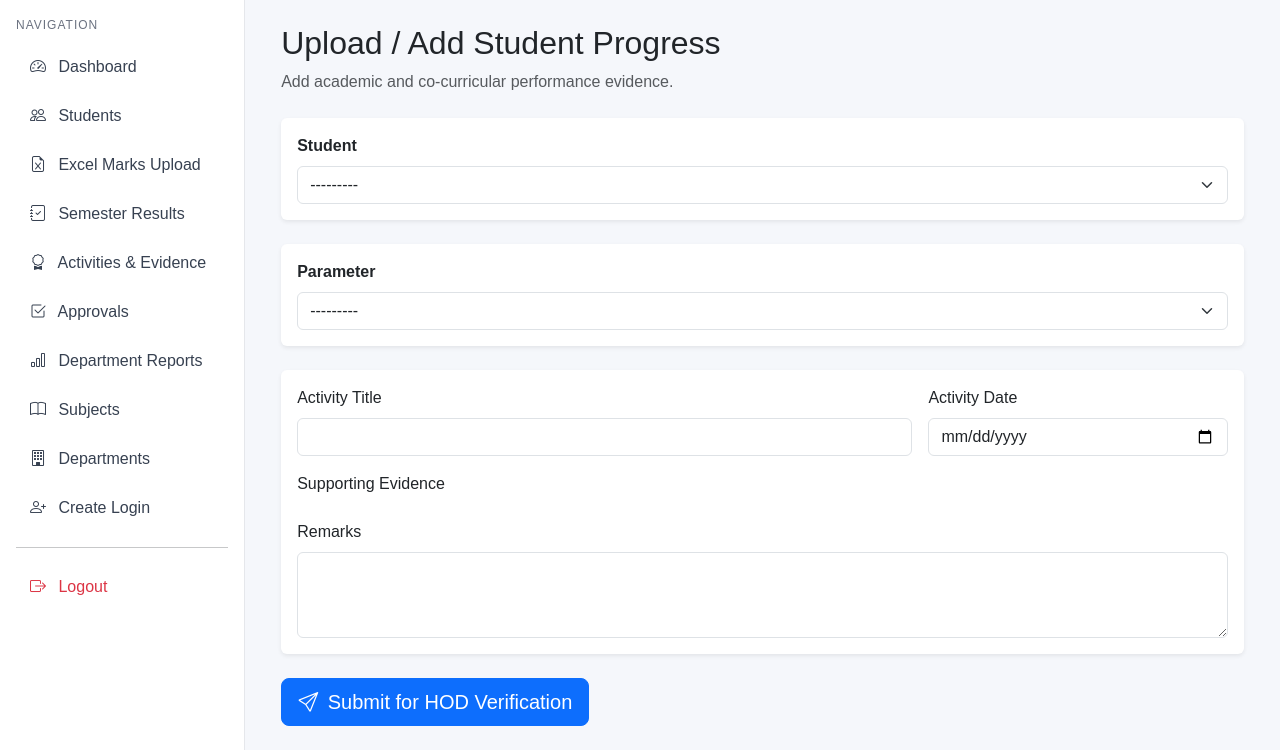
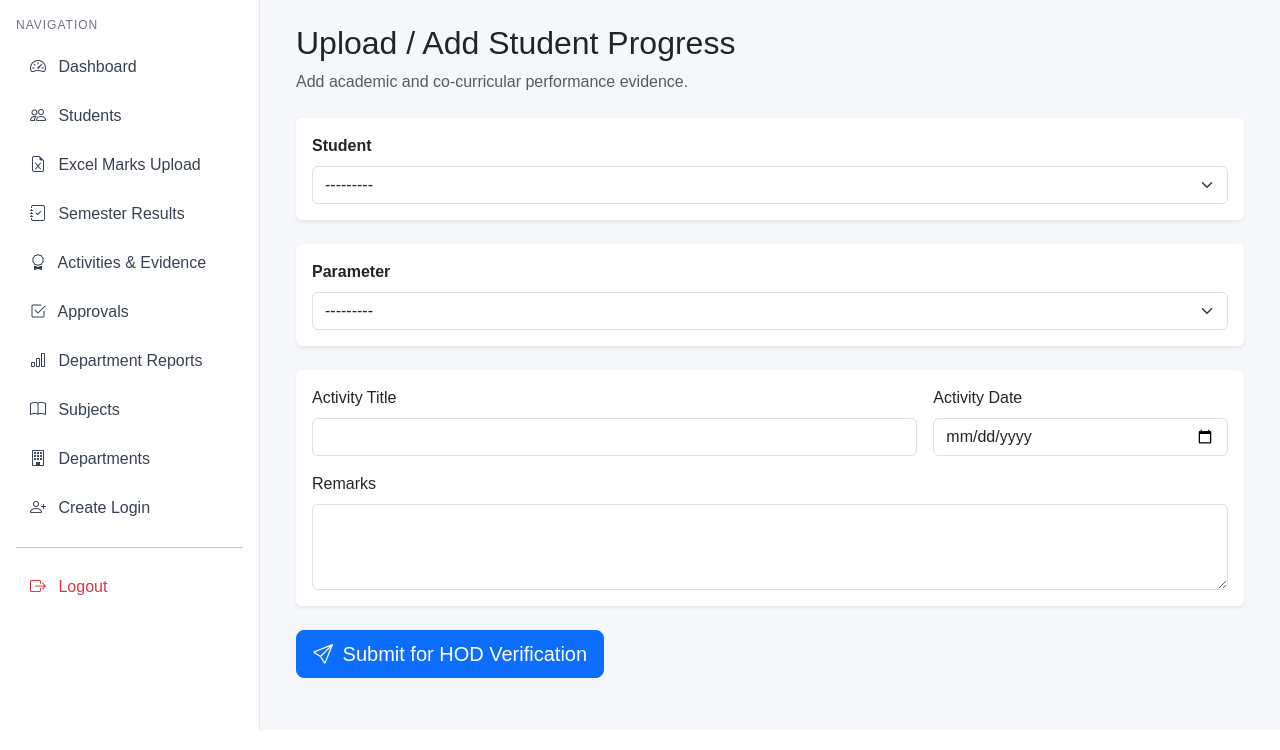
Before and after one commit to iqac-ace/Student-Performance, a Django app: page /student/progress/upload/ in a window 1280 px wide. Shown: the part 70-820 px from the top of the page. Run offline with Django 5.2, Linux system fonts and the light colour scheme; a user stored in the database is signed in; data comes from the database, SQL or seed files in the repository.

Commit message:
Fix academic progress form and parameter weightage

```diff
--- a/core/forms.py
+++ b/core/forms.py
@@ -336,6 +336,16 @@ class StudentProgressForm(forms.ModelForm):
             *args,
             **kwargs
         )
+        # Show maximum weightage in parameter dropdown
+        if 'parameter' in self.fields:
+
+            self.fields[
+                'parameter'
+            ].label_from_instance = lambda obj: (
+                f"{obj.category_code}. "
+                f"{obj.name} "
+                f"— {obj.max_points} Points"
+            )
 
         if not user:
             return
--- a/templates/core/progress_upload.html
+++ b/templates/core/progress_upload.html
@@ -337,18 +337,6 @@
 
                     </div>
 
-
-                    <div class="col-12">
-
-                        <label class="form-label">
-                            Supporting Evidence
-                        </label>
-
-                        {{ form.evidence }}
-
-                    </div>
-
-
                     <div class="col-12">
 
                         <label class="form-label">
```
